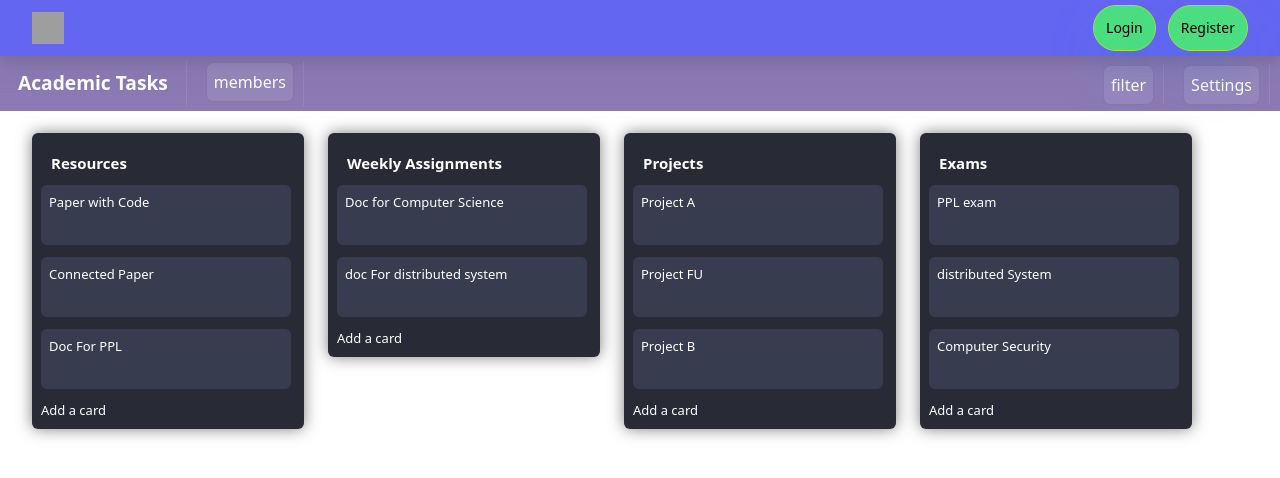
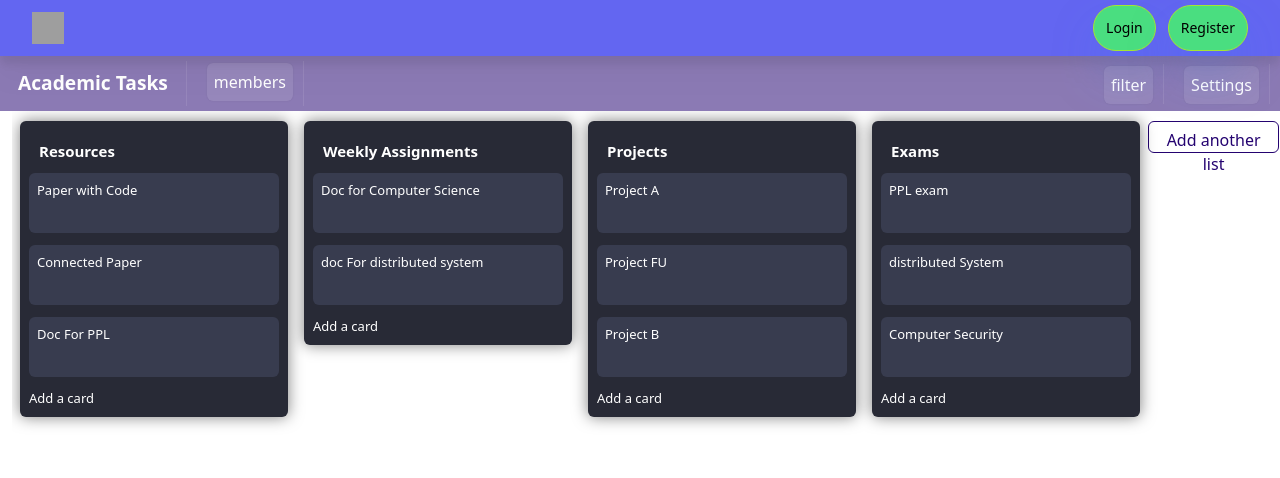
Before and after one commit to Akshay3960/lazzzy-space, a React (Create React App) app in the folder frontend/: page / in a window 1280 px wide. Shown: the top 478 px of the page. Built offline with nearby package versions, Linux system fonts and the light colour scheme; grey boxes are pictures that could not be loaded; the HTML template or start-up script is replaced by a standard one.

Commit message:
complete dashboard

```diff
--- a/frontend/src/App.css
+++ b/frontend/src/App.css
@@ -1,4 +1,5 @@
 .App {
   width: 100%;
   height: 100vh;
+  position:fixed;
 }
--- a/frontend/src/App.js
+++ b/frontend/src/App.js
@@ -29,8 +29,8 @@ function App() {
 
   return (
     <Fragment>
-      <Navbar onLogin={loginHandler} onRegister={toRegisterHandler} />
       <div className="App">
+        <Navbar onLogin={loginHandler} onRegister={toRegisterHandler} />
         {toReg && <RegisterForm onClose={registerCloseHandler} />}
         {toLogin && (
           <LoginForm
--- a/frontend/src/components/lazy-board/BoardPage.js
+++ b/frontend/src/components/lazy-board/BoardPage.js
@@ -1,12 +1,14 @@
-import { Fragment } from "react";
+import BoardBar from "./BoardBar";
+import Dashboard from "./Dashboard";
+import styles from "./BoardBar.module.css";
 
-import BoardBar from "./BoardBar";
-import Dashboard from './Dashboard';
 const BoardPage = () => {
-  return <Fragment>
-      <BoardBar title = "Academic Tasks"/>
-      <Dashboard/>
-  </Fragment>;
+  return (
+    <div className={styles["board-container"]}>
+      <BoardBar title="Academic Tasks" />
+      <Dashboard />
+    </div>
+  );
 };
 
 export default BoardPage;
--- a/frontend/src/components/lazy-board/Dashboard.js
+++ b/frontend/src/components/lazy-board/Dashboard.js
@@ -1,8 +1,13 @@
+import { useRef, useState } from "react";
+
 import styles from "./Dashboard.module.css";
 import Tasks from "../tasks/Tasks";
 
 const Dashboard = () => {
-  const DUMMY_TASKS = [
+  const taskListInputRef = useRef();
+  const [enterTaskList, setEnterTaskList] = useState(false);
+
+  const [taskList, setTaskList] = useState([
     {
       id: "t1",
       name: "Resources",
@@ -23,13 +28,64 @@ const Dashboard = () => {
       name: "Exams",
       tasks: ["PPL exam", "distributed System", "Computer Security"],
     },
-  ];
+  ]);
 
-
-  const dashboard = DUMMY_TASKS.map((item) => (
+  const dashboard = taskList.map((item) => (
     <Tasks key={item.id} id={item.id} title={item.name} tasks={item.tasks} />
   ));
-  return <div className={styles["dashboard"]}>{dashboard}</div>;
+
+  const openAddTaskListHandler = () => {
+    setEnterTaskList(true);
+  };
+  const closeAddTaskListHandler = () => {
+    setEnterTaskList(false);
+  };
+
+  const addTaskListHandler = () => {
+    setTaskList((prevState) => {
+      return [
+        ...prevState,
+        {
+          id: Math.random(),
+          name: taskListInputRef.current.value,
+          tasks: [],
+        },
+      ];
+    });
+    setEnterTaskList(false);
+  };
+
+  const EnterTaskListForm = () => {
+    return (
+      <div className={styles["form-content"]}>
+        <div className={styles["form-control"]}>
+          <label htmlFor="value">Enter Value:</label>
+          <input type="text" id="title" ref={taskListInputRef} />
+        </div>
+
+        <div className={styles["form-actions"]}>
+          <button type="button" onClick={closeAddTaskListHandler}>
+            Close
+          </button>
+          <button onClick={addTaskListHandler}> Save </button>
+        </div>
+      </div>
+    );
+  };
+  return (
+    <div className={styles["dashboard"]}>
+      {dashboard}
+      {enterTaskList && <EnterTaskListForm />}
+      {!enterTaskList && (
+        <button
+          className={styles["dash-button"]}
+          onClick={openAddTaskListHandler}
+        >
+          Add another list
+        </button>
+      )}
+    </div>
+  );
 };
 
 export default Dashboard;
--- a/frontend/src/components/lazy-board/Dashboard.module.css
+++ b/frontend/src/components/lazy-board/Dashboard.module.css
@@ -1,4 +1,61 @@
-.dashboard{
-    display:flex;
-    margin:10px 20px;
+.dashboard {
+  display: flex;
+  margin-left: 12px;
+  width: 99%;
+  height: 100vh;
+  overflow: auto;
 }
+
+.dash-button {
+  height: fit-content;
+  width: 264px;
+  height: 32px;
+  margin-top: 10px;
+  padding: 6px 8px;
+  color: #240370;
+  border: 1px solid #240370;
+  border-radius: 6px;
+}
+
+.form-content {
+  margin: 10px 0px 0px 6px;
+  background-color: rgb(228, 227, 227);
+  position: relative;
+  width: 264px;
+  height: fit-content;
+  width: 264px;
+  padding: 10px;
+}
+.form-control label {
+  font-weight: bold;
+  font-size: 13.5px;
+}
+.form-control input {
+  height: 30px;
+  border-radius: 6px;
+  box-shadow: inset 0 0 10px rgba(0, 0, 0, 0.4);
+  padding-right: 2rem;
+  padding-left:10px;
+}
+.form-actions {
+  display: flex;
+  justify-content: flex-end;
+  margin-top: 10px;
+  gap: 20px;
+}
+
+.form-actions button {
+  color: #240370;
+  font-size: 12px;
+  border: 1px solid #240370;
+  padding: 4px 8px;
+  border-radius: 4px;
+  cursor: pointer;
+}
+
+.form-actions button:hover,
+.form-actions button:active {
+  background-color: #33059e;
+  border-color: #33059e;
+  color:white;
+}
--- a/frontend/src/components/tasks/Tasks.js
+++ b/frontend/src/components/tasks/Tasks.js
@@ -1,16 +1,20 @@
-import { useState } from "react";
+import { useState, useRef } from "react";
 
 import Card from "../UI/Card";
 import styles from "./Tasks.module.css";
 import TaskItem from "./TaskItem";
+
 const Tasks = (props) => {
   const [toAddTask, setToAddTask] = useState(false);
+  const taskInputRef = useRef();
+
+
   const taskList = props.tasks.map((task) => (
     <TaskItem key={Math.random()} title={task} />
   ));
 
-  const addTaskHandler = (event) => {
-    props.task.push(event.target.value);
+  const addTaskHandler = () => {
+    props.tasks.push(taskInputRef.current.value);
     setToAddTask(false);
   };
 
@@ -23,8 +27,11 @@ const Tasks = (props) => {
   const AddTaskForm = () => {
     return (
       <li>
-        <div className={styles.backdrop} />
-        <input type="text" id="title" />
+        <div className={styles["form-control"]}>
+          <label htmlFor="value">Enter Value:</label>
+          <input type="text" id="title" ref={taskInputRef} />
+        </div>
+
         <div className={styles["form-actions"]}>
           <button type="button" onClick={closeAddTaskHandler}>
             Close
--- a/frontend/src/components/tasks/Tasks.module.css
+++ b/frontend/src/components/tasks/Tasks.module.css
@@ -1,21 +1,55 @@
 .tasks-container {
-  margin: 12px;
   padding: 9px;
+  position: relative;
+  margin: 10px 8px 200px 8px;
 }
 .tasks-container header {
   font-weight: bold;
-  font-size:15px;
+  font-size: 15px;
   color: white;
-  padding:10px;
+  padding: 10px;
 }
 .tasks-container footer {
   color: white;
   font-size: 13px;
 }
-.tasks-container button{
-    padding-right:8rem;
-    border-radius: 6px;
+.tasks-container button {
+  padding-right: 8rem;
+  border-radius: 6px;
 }
 .tasks-container button:hover {
   background-color: #41455cab;
 }
+
+.form-actions {
+  position: absolute;
+  bottom: -35px;
+  display: flex;
+  justify-content: flex-start;
+  gap: 20px;
+}
+
+.form-actions button {
+  color: #240370;
+  border: 1px solid #240370;
+  padding: 4px 8px;
+  border-radius: 4px;
+  cursor: pointer;
+}
+
+.form-control input {
+  height: 23px;
+  border-radius: 6px;
+  margin-top: 5px;
+  padding: 10px;
+}
+.form-control label {
+  color: white;
+}
+
+.form-actions button:hover,
+.form-actions button:active {
+  background-color: #33059e;
+  border-color: #33059e;
+  color: white;
+}
--- a/frontend/src/index.css
+++ b/frontend/src/index.css
@@ -1,3 +1,8 @@
 @tailwind base;
 @tailwind components;
 @tailwind utilities;
+
+body{
+    margin:0px;
+    padding:0px;
+}
```
